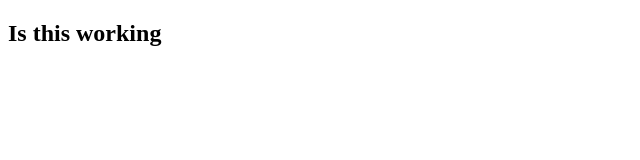
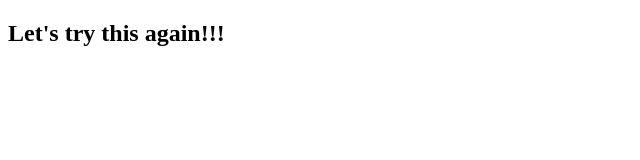
Before and after one commit to BenShigeruClark/test-repo, a plain HTML site: page index.html in a window 1280 px wide. Shown: the whole page, without its empty margins (0-640 px from the left). Drawn offline with Linux system fonts and the light colour scheme.

Commit message:
testing 02252021

```diff
--- a/index.html
+++ b/index.html
@@ -4,7 +4,7 @@
         <title>Testing</title>
     </head>
     <body>
-        <H2>Is this working</H2>
+        <H2>Let's try this again!!!</H2>
 
     </body>
 </html>
```
